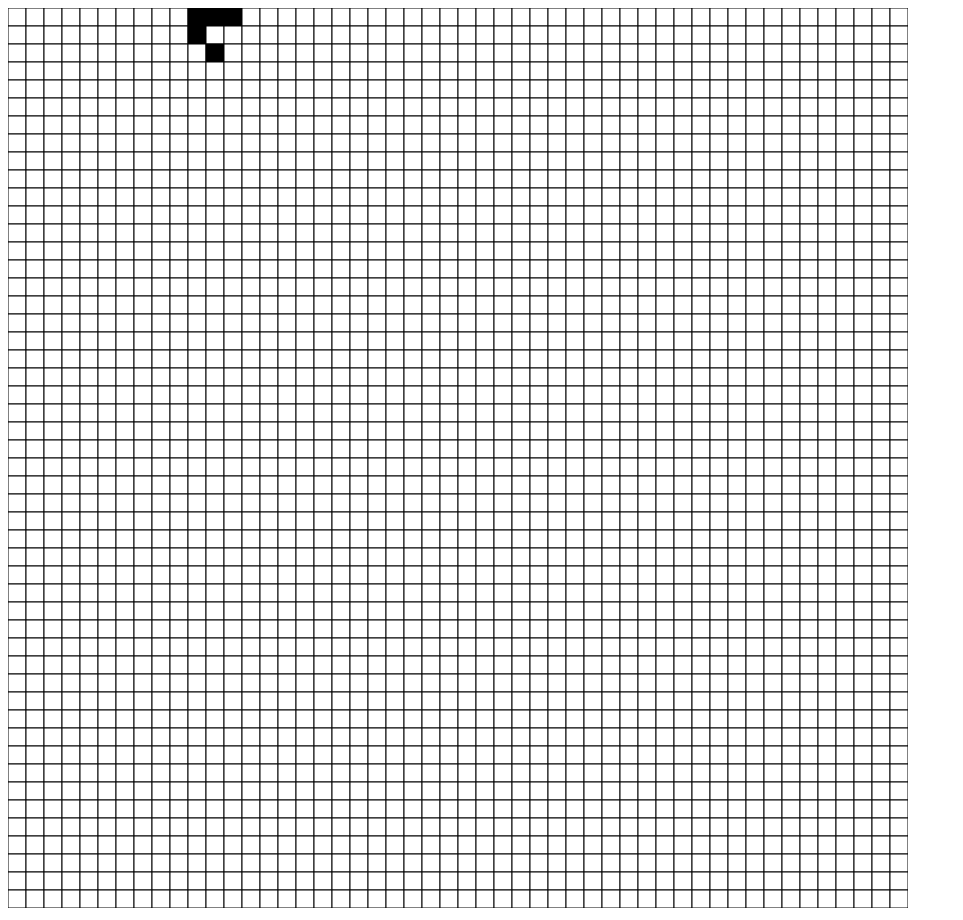
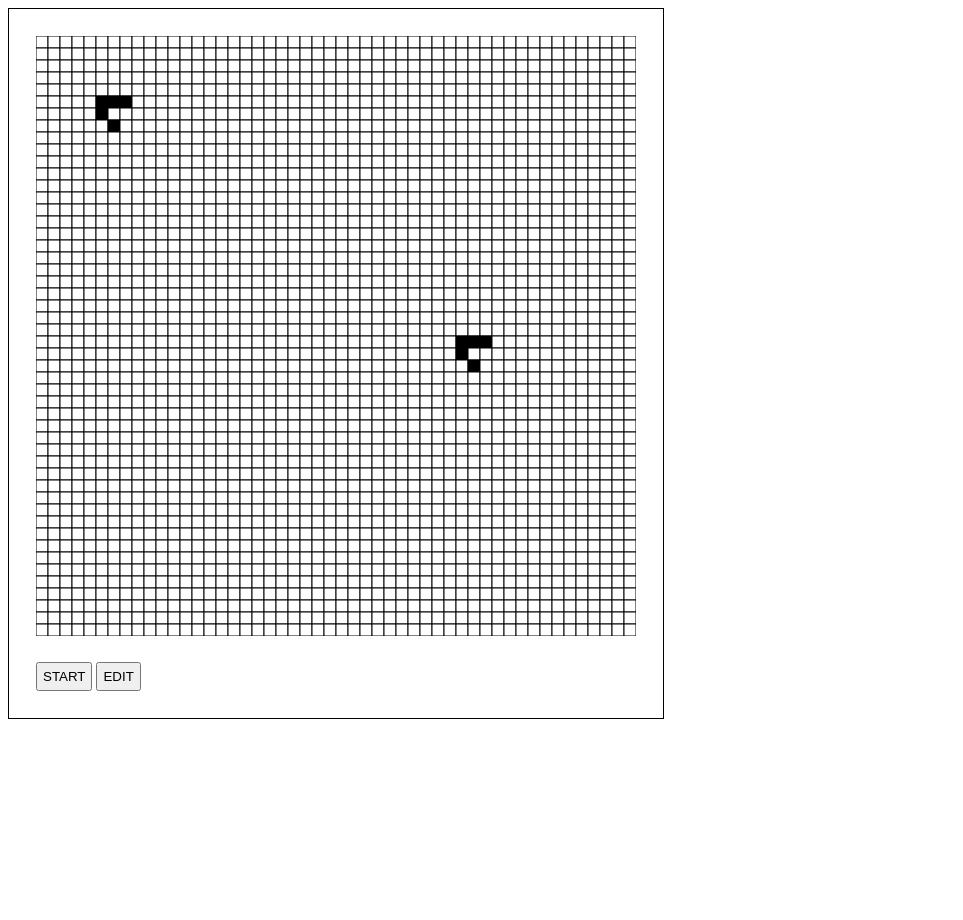
Before and after one commit to wookieJ/game-of-life, a plain HTML site: page index.html in a window 1280 px wide. Shown: the whole page, without its empty margins (0-963 px from the left). After the commit the page ends 800 px from the top, so only its background shows below. Drawn offline with Linux system fonts and the light colour scheme.

Commit message:
start button

```diff
--- a/game.js
+++ /dev/null
@@ -1,147 +0,0 @@
-const canvasElem = document.getElementById('canvas');
-const ctx = canvasElem.getContext('2d');
-
-const planeWidth = 900;
-const planeHeight = 900;
-
-/**
- * Grid - plansza gry w życie
- */
-function Grid(w, h)
-{
-    this.step = w < h ? w/(w<250 ? 10 : 50) : h/(h<250 ? 10 : 50);
-    this.columns = Math.floor(w / this.step);
-    this.rows = Math.floor(h / this.step);
-    this.grid = [];
-
-    for(i=0 ; i<this.columns ; i++)
-    {
-        this.grid[i] = [];
-        for(j=0 ; j<this.rows ; j++)
-            this.grid[i][j] = 0;
-    }
-
-    console.log(">> grid (" + this.columns + ";" + this.rows + ") created");
-}
-
-/**
- * Funkcja rysująca wypełnienie martwych i żywych komórek
- */
-Grid.prototype.checkCellValue = function()
-{
-    for(i=0 ; i<this.columns ; i++)
-    {
-        for(j=0 ; j<this.rows ; j++)
-        {
-            if(this.grid[i][j] == 1)
-            {
-                ctx.beginPath();
-                ctx.fillStyle = "black";
-                ctx.rect(i*this.step, j*this.step, this.step, this.step);
-                ctx.fill();
-                ctx.stroke();
-            }
-            else
-            {
-                ctx.beginPath();
-                ctx.fillStyle = "white";
-                ctx.rect(i*this.step, j*this.step, this.step, this.step);
-                ctx.fill();
-                ctx.stroke();
-            }
-        }
-    }
-}
-
-/**
- * Funkcja sprawdzająca stan pól planszy
- */
-Grid.prototype.playGeneration = function()
-{
-    copyGrid = [];
-    for(i=0 ; i<this.columns ; i++)
-    {
-        copyGrid[i] = [];
-        for(j=0 ; j<this.rows ; j++)
-            copyGrid[i][j] = this.grid[i][j];
-    }
-
-    for(i=0 ; i<this.columns ; i++)
-    {
-        for(j=0 ; j<this.rows ; j++)
-        {
-            var cellCounter = 0;
-
-            for(k=-1 ; k<2 ; k++)
-            {
-//                console.log(k);
-                for(l=-1 ; l<2 ; l++)
-                {
-                    if(k != 0 || l != 0)
-                    {
-                        idx = i+k;
-                        idy = j+l;
-
-                        if(idx >= 0 && idy >=0 && idx < this.columns && idy < this.rows)
-                        {
-                            // zabezepiczyć na brzegach albo zapętlić
-                            if(this.grid[idx][idy] == 1)
-                                cellCounter++;
-                        }
-                    }
-                }
-            }
-//            console.log(cellCounter);
-            if(this.grid[i][j] == 0 && cellCounter == 3)
-            {
-                copyGrid[i][j] = 1;
-//                console.log("ALIVE");
-            }
-
-            else if(this.grid[i][j] == 1 && (cellCounter < 2 || cellCounter > 3))
-            {
-                copyGrid[i][j] = 0;
-//                console.log("DEAD");
-            }
-        }
-    }
-
-    this.grid = copyGrid;
-}
-
-/*
- *  Setup function
- */
-function setup()
-{
-    // rozmiar planszy
-    canvasElem.width = planeWidth;
-    canvasElem.height = planeHeight;
-    canvasElem.style.backgroundColor = "white"
-
-    // stworzenie siatki
-    grid = new Grid(planeWidth, planeHeight);
-
-    // szybowiec
-    grid.grid[35][25] = 1;
-    grid.grid[36][25] = 1;
-    grid.grid[37][25] = 1;
-    grid.grid[35][26] = 1;
-    grid.grid[36][27] = 1;
-}
-
-/*
- *  Game loop
- */
-function run()
-{
-    grid.playGeneration();
-    grid.checkCellValue();
-
-    // dodać brzegi / zapętlić
-    // przycisk start/stop
-    // edycja
-}
-
-setup();
-setInterval(run,50);
--- a/index.html
+++ b/index.html
@@ -3,9 +3,22 @@
 <head>
 <meta charset="UTF-8">
 <title>Game Of Life</title>
+<link rel="stylesheet" type="text/css" href="styles/style.css">
 </head>
 <body>
-    <canvas id="canvas"></canvas>
-    <script src="game.js"></script>
+    <table>
+        <tr>
+            <td><canvas id="canvas"></canvas></td>
+        </tr>
+        <tr>
+            <td>
+                <button id="startButton">START</button>
+                <!--<button id="startButton">STOP</button>-->
+                <button id="editButton">EDIT</button>
+            </td>
+        </tr>
+    </table>
+
+    <script src="scripts/game.js"></script>
 </body>
 </html>
--- /dev/null
+++ b/scripts/game.js
@@ -0,0 +1,188 @@
+const canvasElem = document.getElementById('canvas');
+const ctx = canvasElem.getContext('2d');
+
+const startButton = document.getElementById('startButton');
+const editButton = document.getElementById('editButton');
+
+const paneWidth = 600;
+const paneHeight = 600;
+
+var playGeneration = false;
+var editable = false;
+
+/**
+ * Grid - plansza gry w życie
+ */
+function Grid(w, h)
+{
+    this.step = w < h ? w/(w<250 ? 10 : 50) : h/(h<250 ? 10 : 50);
+    this.columns = Math.floor(w / this.step);
+    this.rows = Math.floor(h / this.step);
+    this.grid = [];
+
+    for(i=0 ; i<this.columns ; i++)
+    {
+        this.grid[i] = [];
+        for(j=0 ; j<this.rows ; j++)
+            this.grid[i][j] = 0;
+    }
+
+    console.log(">> grid (" + this.columns + ";" + this.rows + ") created");
+}
+
+/**
+ * Funkcja rysująca siatkę oraz wypełnienie martwych i żywych komórek
+ */
+Grid.prototype.checkCellValue = function()
+{
+    for(i=0 ; i<this.columns ; i++)
+    {
+        for(j=0 ; j<this.rows ; j++)
+        {
+            ctx.beginPath();
+
+            if(this.grid[i][j] == 1)
+                ctx.fillStyle = "black";
+            else
+                ctx.fillStyle = "white";
+
+            ctx.rect(i*this.step, j*this.step, this.step, this.step);
+            ctx.fill();
+            ctx.stroke();
+        }
+    }
+}
+
+/**
+ * Funkcja sprawdzająca stan pól planszy
+ */
+Grid.prototype.playGeneration = function()
+{
+    copyGrid = [];
+    for(i=0 ; i<this.columns ; i++)
+    {
+        copyGrid[i] = [];
+        for(j=0 ; j<this.rows ; j++)
+            copyGrid[i][j] = this.grid[i][j];
+    }
+
+    // iteracja po każdej komórce
+    for(i=0 ; i<this.columns ; i++)
+    {
+        for(j=0 ; j<this.rows ; j++)
+        {
+            var cellCounter = 0;
+
+            // iteracja po sąsiadach komórki
+            for(k=-1 ; k<2 ; k++)
+            {
+                for(l=-1 ; l<2 ; l++)
+                {
+                    // komórka nie jest swoim sąsiadem
+                    if(k != 0 || l != 0)
+                    {
+                        idx = i+k;
+                        idy = j+l;
+
+                        // zapętlenie planszy
+                        if(idx < 0)
+                            idx = this.columns - 1;
+                        else if(idx >= this.columns)
+                            idx = 0;
+
+                        if(idy < 0)
+                            idy = this.rows - 1;
+                        else if(idy >= this.rows)
+                            idy = 0;
+
+                        if(this.grid[idx][idy] == 1)
+                            cellCounter++;
+                    }
+                }
+            }
+
+            // warunki umierania i ożwiania komórki
+            if(this.grid[i][j] == 0 && cellCounter == 3)
+                copyGrid[i][j] = 1;
+
+            else if(this.grid[i][j] == 1 && (cellCounter < 2 || cellCounter > 3))
+                copyGrid[i][j] = 0;
+        }
+    }
+
+    this.grid = copyGrid;
+}
+
+/*
+ * Funkcja obsługująca działanie przycisku start/stop
+ */
+function startButtonListener()
+{
+    console.log(">> startButton status: " + playGeneration);
+    playGeneration = playGeneration == true ? false : true;
+
+    if(playGeneration == true)
+        startButton.textContent = "STOP";
+    else
+        startButton.textContent = "START";
+}
+
+/*
+ * Funkcja obsługująca działanie przycisku edit
+ */
+function editButtonListener()
+{
+    console.log(">> editButton status: " + editable);
+    editable = editable == true ? false : true;
+
+    if(editable == true)
+        editable.textContent = "EDIT";
+    else
+        editable.textContent = "STOP EDIT";
+}
+
+/*
+ *  Setup function
+ */
+function setup()
+{
+    // rozmiar planszy
+    canvasElem.width = paneWidth;
+    canvasElem.height = paneHeight;
+    canvasElem.style.backgroundColor = "white"
+
+    // stworzenie siatki
+    grid = new Grid(paneWidth, paneHeight);
+
+    startButton.addEventListener("click", startButtonListener);
+    editButton.addEventListener("click", editButtonListener);
+
+    // szybowiec
+    grid.grid[35][25] = 1;
+    grid.grid[36][25] = 1;
+    grid.grid[37][25] = 1;
+    grid.grid[35][26] = 1;
+    grid.grid[36][27] = 1;
+
+    // szybowiec
+    grid.grid[5][5] = 1;
+    grid.grid[6][5] = 1;
+    grid.grid[7][5] = 1;
+    grid.grid[5][6] = 1;
+    grid.grid[6][7] = 1;
+}
+
+/*
+ *  Game loop
+ */
+function run()
+{
+    if(playGeneration == true)
+        grid.playGeneration();
+    grid.checkCellValue();
+
+    // edycja
+}
+
+setup();
+setInterval(run,100);
--- /dev/null
+++ b/styles/style.css
@@ -0,0 +1,14 @@
+table {
+    padding: 15px;
+    border: 1px solid black;
+}
+
+td {
+    padding: 10px;
+    valign: "middle";
+    align: "center";
+}
+
+button {
+    padding: 5px;
+}
```
